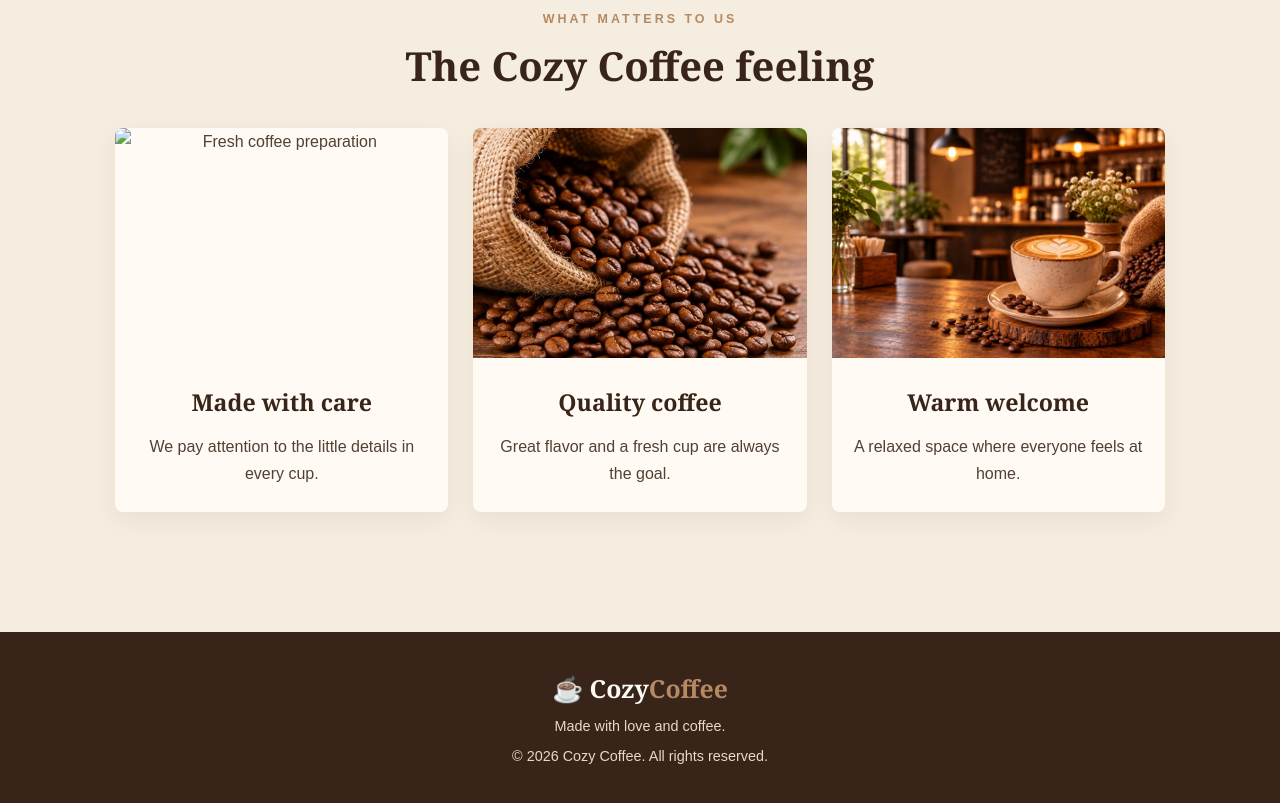
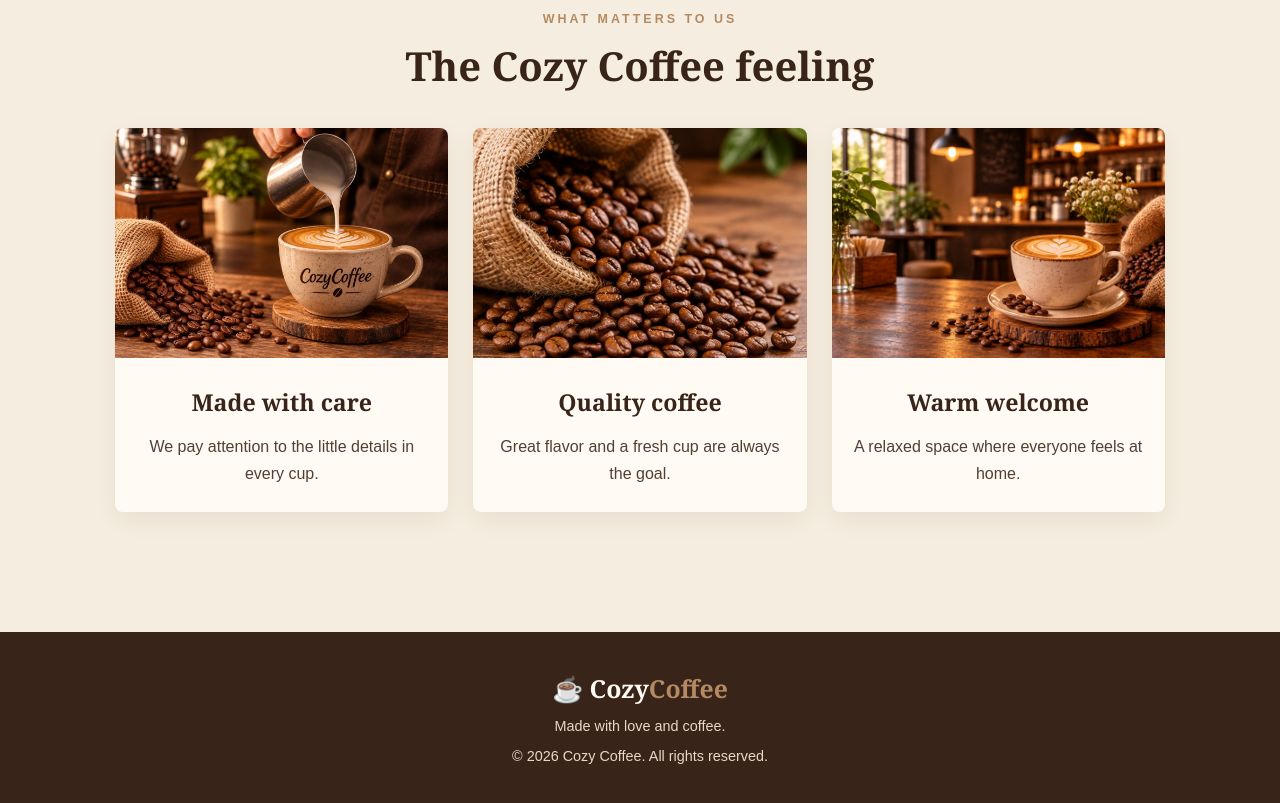
Before and after one commit to frialmohamed40-design/Cozy-Coffee, a plain HTML site: page about.html in a window 1280 px wide. Shown: the part 1020-1823 px from the top of the page. Drawn offline with Linux system fonts and the light colour scheme.

Commit message:
Update about.html

```diff
--- a/about.html
+++ b/about.html
@@ -107,8 +107,8 @@
                 <!-- FIRST CARD -->
                 <article class="coffee-card value-card">
 
-                    <img src="care-photo.png"
-                        alt="Fresh coffee preparation">
+                    <img src="photo_2026-11-25_01-19-13.jpg"
+                        alt="Made with care">
 
                     <div class="card-body">
 
```
